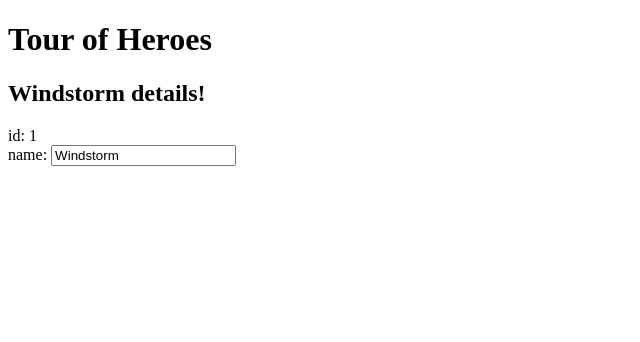
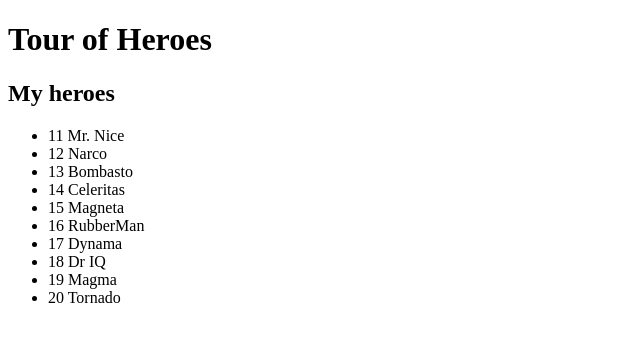
Before and after one commit to DigitalTools/angdue, an Angular app: page / in a window 1280 px wide. Shown: the top 342 px of the page, without its empty margins (0-640 px from the left). Built offline with nearby package versions, Linux system fonts and the light colour scheme.

Commit message:
add heroes list

```diff
--- a/src/app/app.component.html
+++ b/src/app/app.component.html
@@ -2,12 +2,10 @@
   {{title}}
 </h1>
 <h2>
-  {{hero.name}} details!
+  My heroes
 </h2>
-<div>
-  <label>id: </label>{{hero.id}}
-</div>
-<div>
-  <label>name: </label>
-  <input [(ngModel)]="hero.name" placeholder="name">
-</div>
+<ul class="heroes">
+  <li *ngFor="let hero of heroes">
+    <span class="badge">{{hero.id}}</span> {{hero.name}}
+  </li>
+</ul>
--- a/src/app/app.component.ts
+++ b/src/app/app.component.ts
@@ -7,13 +7,23 @@
 })
 export class AppComponent {
   title = 'Tour of Heroes';
-  hero: Hero = {
-    id: 1,
-    name: 'Windstorm'
-  };
+  heroes = HEROES;
 }
 
 export class Hero {
   id: number;
   name: string;
 }
+
+const HEROES: Hero[] = [
+  { id: 11, name: 'Mr. Nice' },
+  { id: 12, name: 'Narco' },
+  { id: 13, name: 'Bombasto' },
+  { id: 14, name: 'Celeritas' },
+  { id: 15, name: 'Magneta' },
+  { id: 16, name: 'RubberMan' },
+  { id: 17, name: 'Dynama' },
+  { id: 18, name: 'Dr IQ' },
+  { id: 19, name: 'Magma' },
+  { id: 20, name: 'Tornado' }
+];
```
